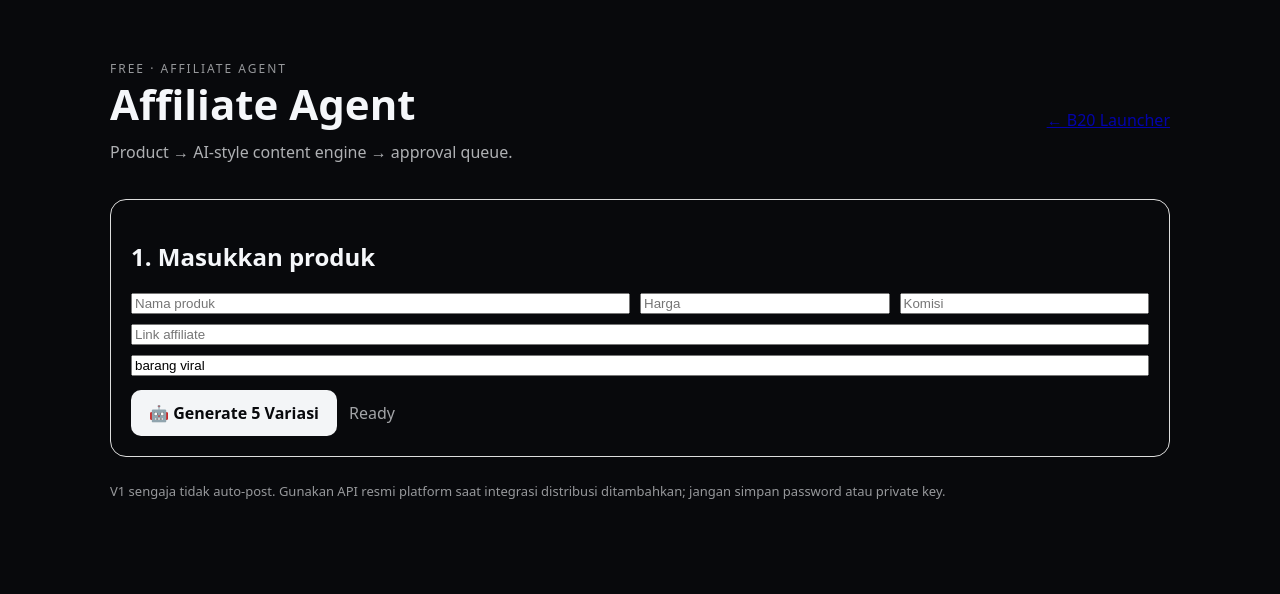
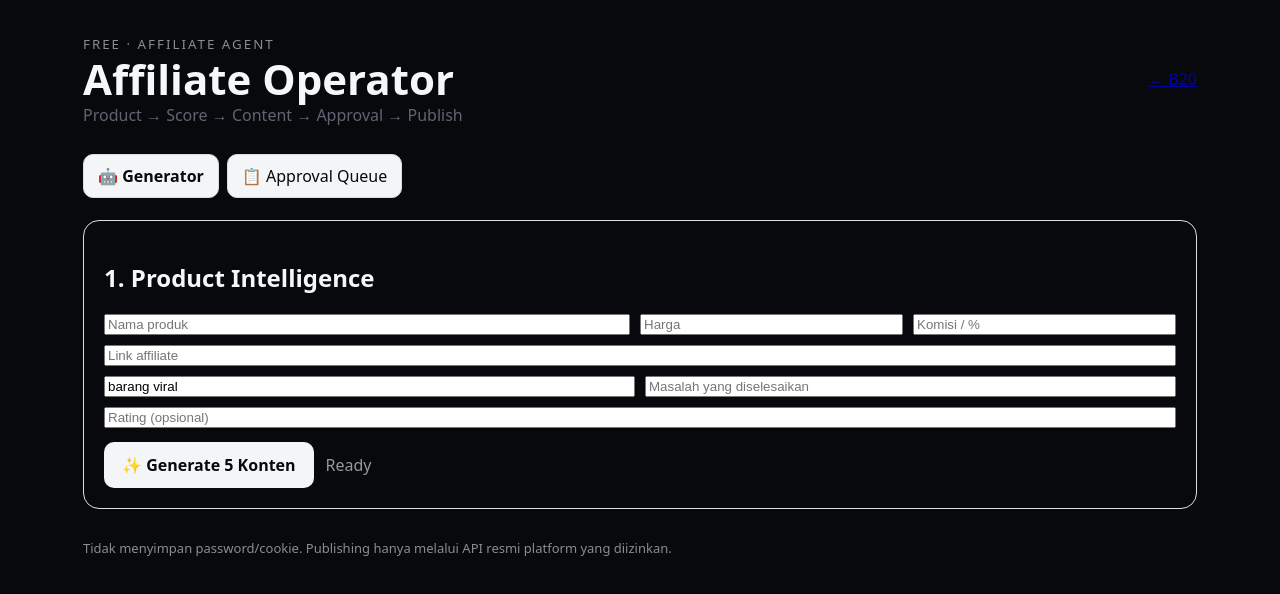
Before and after one commit to ilhamrafli2/b20-ai-launcher, a Next.js app: page /affiliate in a window 1280 px wide. Shown: the top 594 px of the page. Built offline with nearby package versions, Linux system fonts and the light colour scheme; what wagmi would draw is missing.

Commit message:
feat: build affiliate operator dashboard

```diff
--- a/app/affiliate/page.tsx
+++ b/app/affiliate/page.tsx
@@ -2,45 +2,25 @@
 
 import { useState } from 'react';
 
-type Draft = { hook: string; caption: string; cta: string; score: number };
-type Product = { name: string; price?: string; commission?: string; url: string; niche?: string };
+type Draft={angle:string;hook:string;caption:string;cta:string;score:number};
+type Product={name:string;price?:string;commission?:string;url:string;niche?:string;problem?:string;rating?:string};
 
-export default function AffiliateAgent() {
-  const [product, setProduct] = useState<Product>({ name: '', price: '', commission: '', url: '', niche: 'barang viral' });
-  const [drafts, setDrafts] = useState<Draft[]>([]);
-  const [busy, setBusy] = useState(false);
-  const [status, setStatus] = useState('Ready');
+type QueueItem={id:string;status:string;product:Product;productScore:number;drafts:Draft[]};
 
-  async function generate() {
-    if (!product.name || !product.url) return setStatus('Isi nama produk dan link affiliate dulu.');
-    setBusy(true); setStatus('Agent sedang membuat variasi konten…');
-    try {
-      const r = await fetch('/api/affiliate/generate', { method: 'POST', headers: {'Content-Type':'application/json'}, body: JSON.stringify({ product }) });
-      const d = await r.json();
-      if (!r.ok) throw new Error(d.error || 'Gagal membuat konten');
-      setDrafts(d.drafts || []); setStatus(`Selesai · ${d.drafts?.length || 0} draft dibuat`);
-    } catch (e) { setStatus(e instanceof Error ? e.message : 'Gagal'); }
-    finally { setBusy(false); }
-  }
-
-  return <main style={{maxWidth:1100,margin:'40px auto',padding:20,fontFamily:'system-ui'}}>
-    <div style={{display:'flex',justifyContent:'space-between',alignItems:'center'}}>
-      <div><div style={{fontSize:12,letterSpacing:2,opacity:.6}}>FREE · AFFILIATE AGENT</div><h1 style={{margin:'6px 0'}}>Affiliate Agent</h1><p style={{opacity:.7}}>Product → AI-style content engine → approval queue.</p></div>
-      <a href="/" style={{opacity:.7}}>← B20 Launcher</a>
-    </div>
-    <section style={{border:'1px solid #ddd',borderRadius:16,padding:20,marginTop:20}}>
-      <h2>1. Masukkan produk</h2>
-      <div style={{display:'grid',gap:10,gridTemplateColumns:'2fr 1fr 1fr'}}>
-        <input placeholder="Nama produk" value={product.name} onChange={e=>setProduct({...product,name:e.target.value})} />
-        <input placeholder="Harga" value={product.price} onChange={e=>setProduct({...product,price:e.target.value})} />
-        <input placeholder="Komisi" value={product.commission} onChange={e=>setProduct({...product,commission:e.target.value})} />
-      </div>
-      <input style={{width:'100%',marginTop:10}} placeholder="Link affiliate" value={product.url} onChange={e=>setProduct({...product,url:e.target.value})} />
-      <input style={{width:'100%',marginTop:10}} placeholder="Niche" value={product.niche} onChange={e=>setProduct({...product,niche:e.target.value})} />
-      <button onClick={generate} disabled={busy} style={{marginTop:14,padding:'12px 18px',borderRadius:10,border:0,cursor:'pointer'}}>{busy?'⚙️ Agent bekerja…':'🤖 Generate 5 Variasi'}</button>
-      <span style={{marginLeft:12,opacity:.65}}>{status}</span>
-    </section>
-    {drafts.length>0 && <section style={{marginTop:20}}><h2>2. Approval Queue</h2><div style={{display:'grid',gap:12}}>{drafts.map((d,i)=><article key={i} style={{border:'1px solid #ddd',borderRadius:14,padding:16}}><div style={{display:'flex',justifyContent:'space-between'}}><b>#{i+1} · Score {d.score}/100</b><button onClick={()=>navigator.clipboard?.writeText(`${d.hook}\n\n${d.caption}\n\n${d.cta}\n${product.url}`)}>Copy</button></div><p><b>{d.hook}</b></p><p style={{whiteSpace:'pre-wrap'}}>{d.caption}</p><p>{d.cta}</p></article>)}</div></section>}
-    <p style={{marginTop:25,fontSize:13,opacity:.6}}>V1 sengaja tidak auto-post. Gunakan API resmi platform saat integrasi distribusi ditambahkan; jangan simpan password atau private key.</p>
-  </main>;
+export default function AffiliateAgent(){
+ const [product,setProduct]=useState<Product>({name:'',price:'',commission:'',url:'',niche:'barang viral',problem:'',rating:''});
+ const [drafts,setDrafts]=useState<Draft[]>([]); const [busy,setBusy]=useState(false); const [status,setStatus]=useState('Ready'); const [tab,setTab]=useState<'generator'|'queue'>('generator');
+ const [queue,setQueue]=useState<QueueItem[]>([]);
+ async function generate(){if(!product.name||!product.url)return setStatus('Isi nama produk dan link affiliate dulu.');setBusy(true);setStatus('Agent sedang bekerja…');try{const r=await fetch('/api/affiliate/generate',{method:'POST',headers:{'Content-Type':'application/json'},body:JSON.stringify({product})});const d=await r.json();if(!r.ok)throw new Error(d.error||'Gagal');setDrafts(d.drafts||[]);setStatus(`Selesai · ${d.drafts?.length||0} draft`);}catch(e){setStatus(e instanceof Error?e.message:'Gagal')}finally{setBusy(false)}}
+ function copy(d:Draft){navigator.clipboard?.writeText(`${d.hook}\n\n${d.caption}\n\n${d.cta}`);setStatus('Konten disalin ✓')}
+ function addQueue(){if(!drafts.length)return;const item={id:`manual-${Date.now()}`,status:'ready_for_review',product,drafts,productScore:Math.max(...drafts.map(x=>x.score))};setQueue(q=>[item,...q]);setTab('queue');setStatus('Masuk approval queue ✓')}
+ return <main style={{maxWidth:1150,margin:'0 auto',padding:'32px 18px',fontFamily:'system-ui'}}>
+  <header style={{display:'flex',justifyContent:'space-between',gap:20,alignItems:'center',flexWrap:'wrap'}}><div><small style={{letterSpacing:2,opacity:.55}}>FREE · AFFILIATE AGENT</small><h1 style={{margin:'4px 0'}}>Affiliate Operator</h1><p style={{opacity:.65}}>Product → Score → Content → Approval → Publish</p></div><a href="/" style={{opacity:.65}}>← B20</a></header>
+  <nav style={{display:'flex',gap:8,margin:'22px 0'}}>{[['generator','🤖 Generator'],['queue','📋 Approval Queue']].map(([k,label])=><button key={k} onClick={()=>setTab(k as any)} style={{padding:'10px 14px',borderRadius:10,border:'1px solid #ddd',fontWeight:tab===k?'700':'400'}}>{label}</button>)}</nav>
+  {tab==='generator'?<>
+   <section style={{border:'1px solid #ddd',borderRadius:16,padding:20}}><h2>1. Product Intelligence</h2><div style={{display:'grid',gap:10,gridTemplateColumns:'2fr 1fr 1fr'}}><input placeholder="Nama produk" value={product.name} onChange={e=>setProduct({...product,name:e.target.value})}/><input placeholder="Harga" value={product.price} onChange={e=>setProduct({...product,price:e.target.value})}/><input placeholder="Komisi / %" value={product.commission} onChange={e=>setProduct({...product,commission:e.target.value})}/></div><input style={{width:'100%',marginTop:10}} placeholder="Link affiliate" value={product.url} onChange={e=>setProduct({...product,url:e.target.value})}/><div style={{display:'grid',gap:10,gridTemplateColumns:'1fr 1fr',marginTop:10}}><input placeholder="Niche" value={product.niche} onChange={e=>setProduct({...product,niche:e.target.value})}/><input placeholder="Masalah yang diselesaikan" value={product.problem} onChange={e=>setProduct({...product,problem:e.target.value})}/></div><input style={{width:'100%',marginTop:10}} placeholder="Rating (opsional)" value={product.rating} onChange={e=>setProduct({...product,rating:e.target.value})}/><button onClick={generate} disabled={busy} style={{marginTop:14,padding:'12px 18px',borderRadius:10,border:0,cursor:'pointer'}}>{busy?'⚙️ Agent bekerja…':'✨ Generate 5 Konten'}</button><span style={{marginLeft:12,opacity:.6}}>{status}</span></section>
+   {drafts.length>0&&<section style={{marginTop:20}}><div style={{display:'flex',justifyContent:'space-between',alignItems:'center',gap:10}}><h2>2. Content Studio</h2><button onClick={addQueue} style={{padding:'10px 14px',borderRadius:10}}>✓ Add to Approval Queue</button></div><div style={{display:'grid',gap:12}}>{drafts.map((d,i)=><article key={i} style={{border:'1px solid #ddd',borderRadius:14,padding:16}}><div style={{display:'flex',justifyContent:'space-between'}}><b>#{i+1} · {d.angle} · {d.score}/100</b><button onClick={()=>copy(d)}>Copy</button></div><h3>{d.hook}</h3><p style={{whiteSpace:'pre-wrap'}}>{d.caption}</p><p><b>{d.cta}</b></p></article>)}</div></section>}
+  </>:<section><div style={{display:'grid',gridTemplateColumns:'repeat(3,1fr)',gap:10,marginBottom:18}}>{[['Ready',queue.filter(x=>x.status==='ready_for_review').length],['Approved',queue.filter(x=>x.status==='approved').length],['Rejected',queue.filter(x=>x.status==='rejected').length]].map(x=><div key={String(x[0])} style={{border:'1px solid #ddd',borderRadius:14,padding:16}}><small>{x[0]}</small><h2 style={{margin:'5px 0'}}>{x[1]}</h2></div>)}</div>{queue.length===0?<div style={{padding:30,border:'1px dashed #bbb',borderRadius:14}}>Belum ada item. Generate konten lalu Add to Approval Queue.</div>:queue.map(item=><article key={item.id} style={{border:'1px solid #ddd',borderRadius:14,padding:18,marginBottom:12}}><div style={{display:'flex',justifyContent:'space-between',flexWrap:'wrap',gap:10}}><div><b>{item.product.name}</b><div style={{opacity:.65}}>Product score {item.productScore}/100 · {item.status}</div></div><div><button onClick={()=>setQueue(q=>q.map(x=>x.id===item.id?{...x,status:'approved'}:x))} style={{marginRight:8}}>✓ Approve</button><button onClick={()=>setQueue(q=>q.map(x=>x.id===item.id?{...x,status:'rejected'}:x))}>✕ Reject</button></div></div><div style={{display:'grid',gap:8,marginTop:12}}>{item.drafts.map((d,i)=><div key={i} style={{padding:12,border:'1px solid #eee',borderRadius:10}}><b>{d.angle}</b><p>{d.hook}</p><button onClick={()=>copy(d)}>Copy</button></div>)}</div></article>)}</section>}
+  <footer style={{marginTop:30,fontSize:13,opacity:.55}}>Tidak menyimpan password/cookie. Publishing hanya melalui API resmi platform yang diizinkan.</footer>
+ </main>
 }
```
